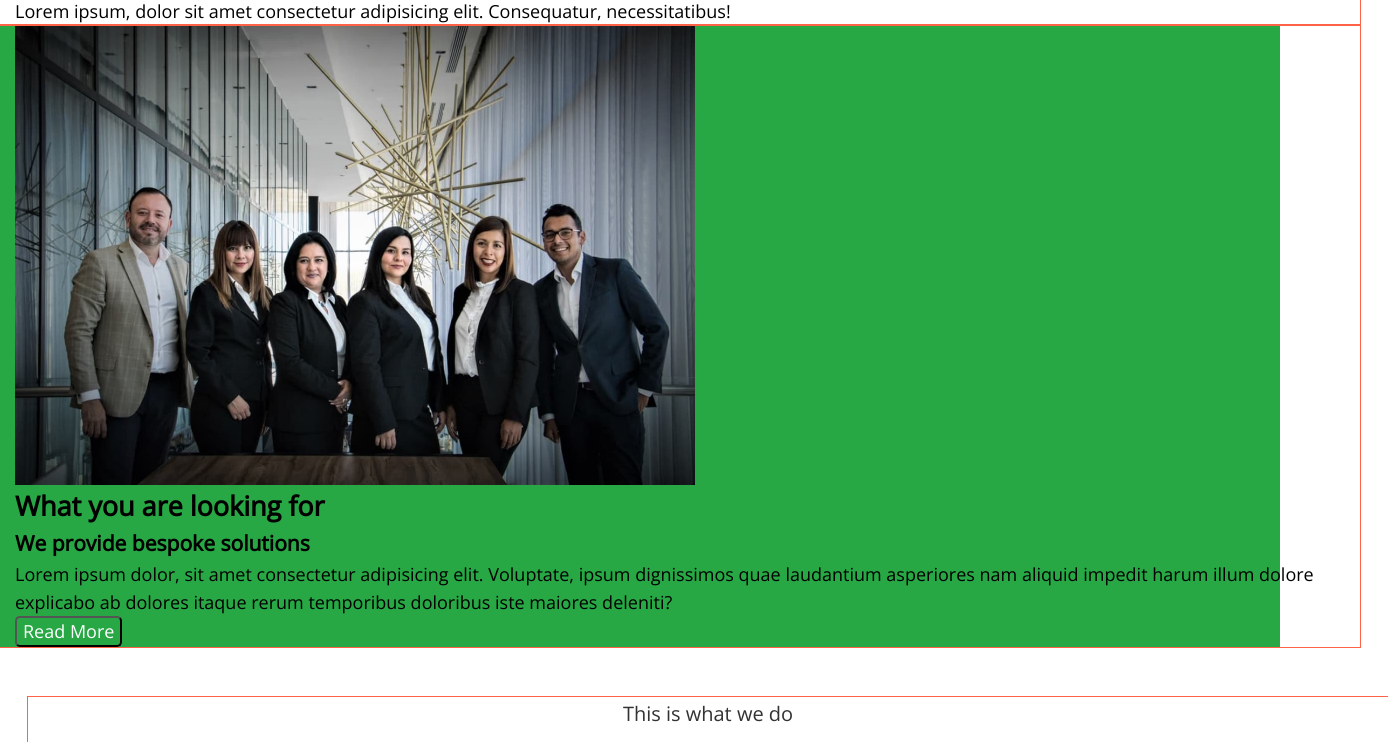
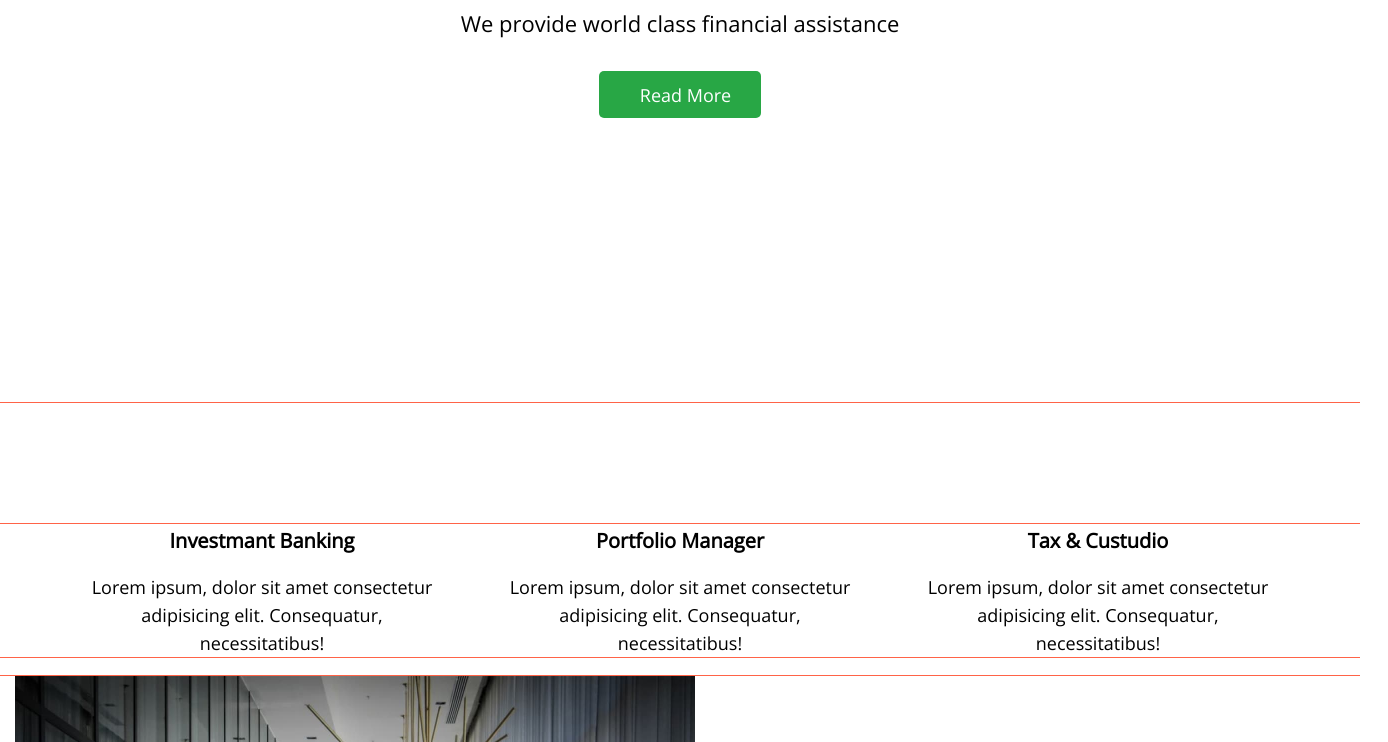
Before and after one commit to Mariya-Lutsenko/fson61-lions, a plain HTML site: page index.html in a window 1280 px wide. Shown: the part 371-1113 px from the top of the page, 1388 px wide, since content can reach past the window. Drawn offline with nearby package versions, Linux system fonts and the light colour scheme.

Commit message:
Сделал секцию Hero и about

```diff
--- a/css/styles.css
+++ b/css/styles.css
@@ -4,11 +4,10 @@
 
   --logo-color: #28a745;
 
-
   --green-background: #28a745;
   --blue-background: #0284d0;
   --phone-color-text: #808080;
-
+  --hero-color-text: #e9e9e9;
 }
 
 body {
@@ -106,9 +105,6 @@ a {
 /*============== /header ==============*/
 
 /*============== info ==============*/
-.info {
-  background-color: var(--green-background);
-}
 
 .info-description {
   font-size: 20px;
@@ -136,12 +132,84 @@ a {
   color: var(--secondary-color-text);
   background-color: var(--green-background);
 }
+
 /*============== /info ==============*/
+
+/* Section hero */
+
+.hero {
+  padding-top: 215px;
+  padding-bottom: 284px;
+  text-align: center;
+}
+
+.hero-button {
+  border: transparent;
+  border-radius: 5px;
+  padding: 10px 30px 9px 41px;
+}
+
+.hero-title {
+  margin-bottom: 25px;
+
+  color: var(--hero-color-text);
+
+  font-weight: 300;
+  font-size: 55px;
+  line-height: 1.2;
+}
+
+.hero-description {
+  margin-bottom: 29px;
+
+  font-size: 22px;
+  line-height: 1.68;
+}
+
+/* Section about */
+
+.section-about {
+  padding-top: 122px;
+  padding-bottom: 19px;
+}
+
+.visually-hidden {
+  position: absolute;
+  white-space: nowrap;
+  width: 1px;
+  height: 1px;
+  overflow: hidden;
+  border: 0;
+  padding: 0;
+  clip: rect(0 0 0 0);
+  clip-path: inset(50%);
+  margin: -1px;
+}
+
+.about-list {
+  display: flex;
+  justify-content: space-between;
+  text-align: center;
+  padding-left: 66px;
+  padding-right: 66px;
+}
+
+.about-item {
+  width: 362px;
+}
+
+.about-subtitle {
+  margin-bottom: 16px;
+
+  font-size: 20px;
+  line-height: 1.65;
+}
 
 /* Section business */
 
 .business {
-  padding: 50px 28px;
+  padding-top: 50px;
+  padding-bottom: 50px;
 }
 
 .business-description {
@@ -171,8 +239,6 @@ a {
   text-align: center;
   color: var(--main-color-text);
 }
-
-/* section-business */
 
 .business-list {
   display: flex;
@@ -220,13 +286,18 @@ a {
   text-align: center;
   color: var(--main-color-text);
 }
-.prof-list p {
-  font-size: 18px;
-  line-height: 1.56;
+
+.prof-item > p {
   text-align: center;
-  color: var(--main-color-text);
 }
 
+.prof-img {
+  margin-bottom: 13px;
+}
+
+.prof-subtitle {
+  margin-bottom: 12px;
+}
 /* Request Callback */
 
 .phone-title {
@@ -237,19 +308,15 @@ a {
 }
 
 .phone-item {
-  font-weight: 400;
   font-size: 18px;
   line-height: 1.56;
   color: var(--phone-color-text);
 }
 
-.button {
-  font-weight: 400;
-  font-size: 18px;
+.button-request {
   line-height: 1.39;
   text-align: center;
   color: var(--secondary-color-text);
-  background-color: var(#28a745);
   border-radius: 5px;
 }
 
--- a/index.html
+++ b/index.html
@@ -52,20 +52,20 @@
     <!-- Main content -->
 
     <main>
-      <section class="hero">
-			<div class="container">
+      <section class="section-hero">
+			<div class="container hero">
         <h1 class="hero-title">The Sky Is The Limit</h1>
         <p class="hero-description">We provide world class financial assistance</p>
-        <button class="button" type="button">Read More</button>
+        <button class="button hero-button" type="button">Read More</button>
 		  </div>
       </section>
 
       <!-- About -->
 
-      <section class="about">
-			<div class="container">
-        <h2 class="about-title">About</h2>
-        <ul class="mark">
+      <section class="section-about">
+			<div class="container about">
+        <h2 class="visually-hidden">About</h2>
+        <ul class="mark about-list">
           <li class="about-item">
             <h3 class="about-subtitle">Investmant Banking</h3>
             <p class="about-text">
@@ -165,14 +165,14 @@
           Lorem ipsum dolor sit amet consectetur adipisicing elit. Architecto, sapiente!
         </p>
         <ul class="prof-list">
-          <li><img src="./images/section-professional/john-doe.jpg" alt="John Doe" width="420" height="280">
-          <h3>John Doe</h3>
-          <p>President</p></li>
-          <li><img src="./images/section-professional/jane-doe.jpg" alt="Jane Doe" width="420" height="280">
-          <h3>Jane Doe</h3>
+          <li class="prof-item"><img class="prof-img" src="./images/section-professional/john-doe.jpg" alt="John Doe" width="420" height="280">
+          <h3 class="prof-subtitle">John Doe</h3>
+          <p> President</p></li>
+          <li class="prof-item"><img class="prof-img" src="./images/section-professional/jane-doe.jpg" alt="Jane Doe" width="420" height="280">
+          <h3 class="prof-subtitle">Jane Doe</h3>
           <p>Vice President</p></li>
-          <li><img src="./images/section-professional/steve-smith.jpg" alt="Steve Smith"  width="420" height="280">
-          <h3>Steve Smith</h3>
+          <li class="prof-item"><img class="prof-img" src="./images/section-professional/steve-smith.jpg" alt="Steve Smith"  width="420" height="280">
+          <h3 class="prof-subtitle">Steve Smith</h3>
           <p>Marketing Head</p></li>
         </ul>
 		  </div>
@@ -189,7 +189,7 @@
           <li class="phone-item">Enter your name</li>
           <li class="phone-item">Enter email*</li>
         </ul>
-        <button class="button" type="button">Send</button>
+        <button class="button button-request" type="button">Send</button>
       </section>
 		</div>
     </main>
```
